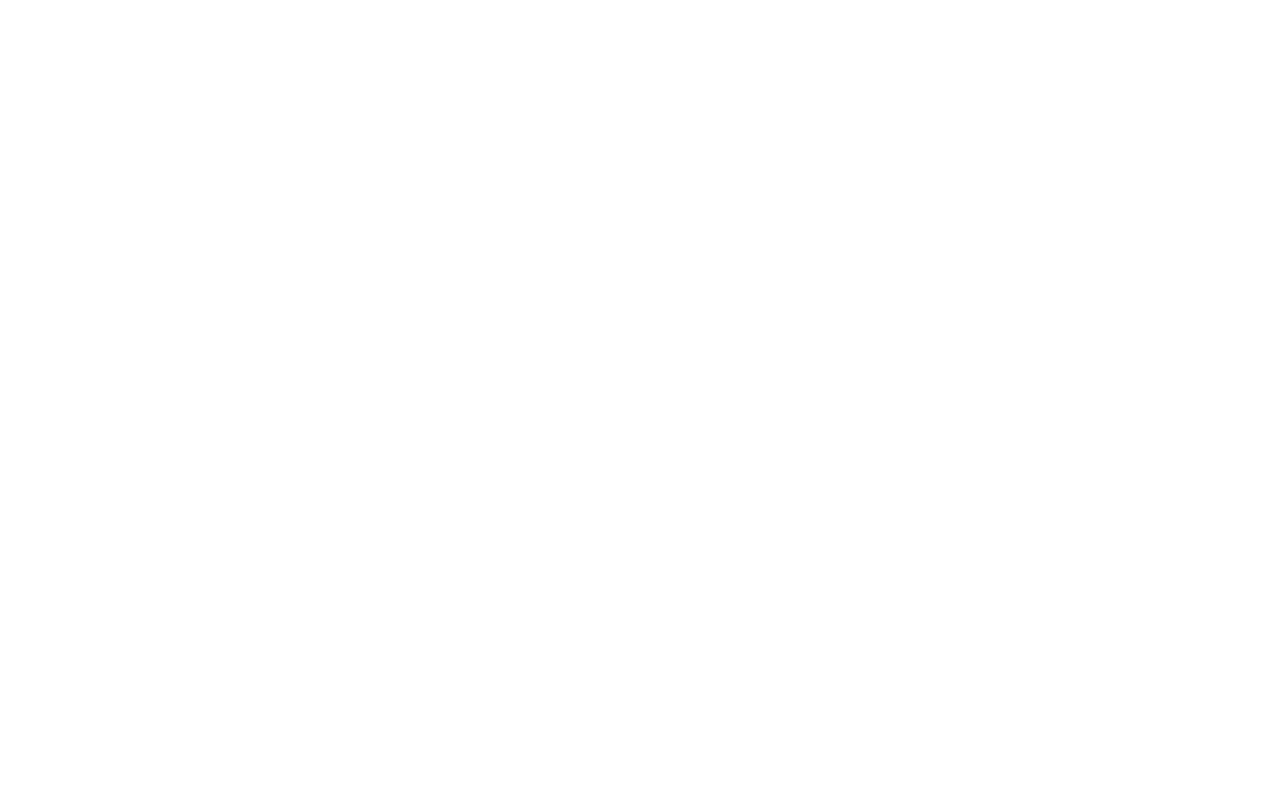
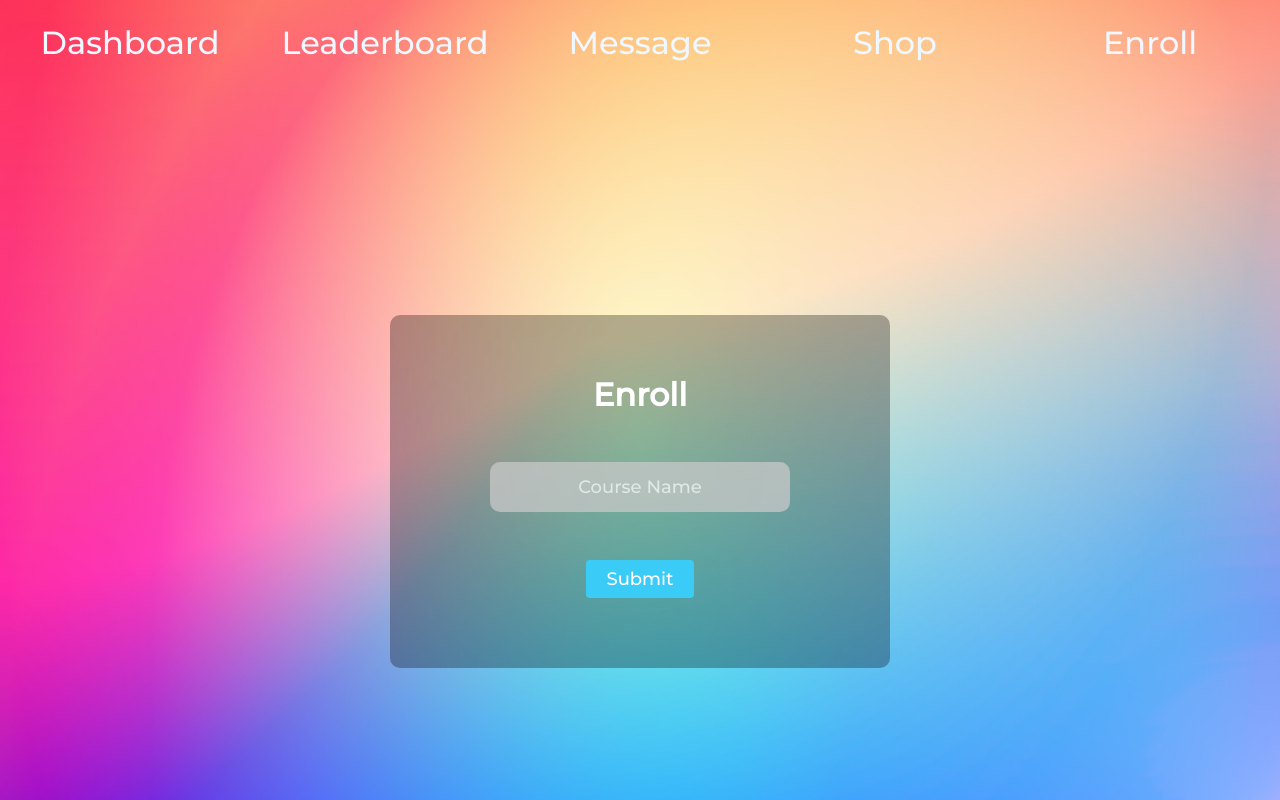
Before and after one commit to EstherHan1104/CEN3031-Group87, a React (Create React App) app in the folder client/: page /enroll in a window 1280 px wide. Before the commit this address had no page. Built offline with nearby package versions, Linux system fonts and the light colour scheme.

Commit message:
updated dashboard/added enroll functionality

```diff
--- a/client/src/App.js
+++ b/client/src/App.js
@@ -4,8 +4,11 @@
 import Login from './components/pages/Login';
 import Register from './components/pages/Register';
 import Dashboard from './components/pages/Dashboard';
-//import Enroll from './components/pages/Enroll';
+import Enroll from './components/pages/Enroll';
 import About from './components/pages/About';
+import Leaderboard from './components/pages/Leaderboard';
+import Message from './components/pages/Message';
+import Shop from './components/pages/Shop';
 //import UserContext from '../src/components/context/User';
 
 class App extends Component {
@@ -18,6 +21,10 @@
           <Route path="/register" element={<Register/>}/>
           <Route path="/dashboard" element={<Dashboard/>}/>
           <Route path="/about" element={<About/>}/>
+          <Route path="/enroll" element={<Enroll/>}/>
+          <Route path="/leaderboard" element={<Leaderboard/>}/>
+          <Route path="/message" element={<Message/>}/>
+          <Route path="/shop" element={<Shop/>}/>
         </Routes>
       </Router>
     );
--- a/client/src/components/pages/Dashboard.js
+++ b/client/src/components/pages/Dashboard.js
@@ -3,6 +3,8 @@
 import { useNavigate } from 'react-router-dom';
 import { decodeToken } from 'react-jwt';
 import axios from 'axios';
+import DashNavbar from '../subcomponents/DashNavbar';
+import Dash from '../subcomponents/Dash';
 
 const Dashboard = () => {
     const history = useNavigate();
@@ -29,7 +31,10 @@
     })
 
   return (
-    <div>Dashboard</div>
+    <div className="main">
+        <DashNavbar/>
+        <Dash/>
+    </div>
   )
 }
 
--- a/client/src/components/pages/Enroll.js
+++ b/client/src/components/pages/Enroll.js
@@ -1,10 +1,12 @@
 import React, { Component } from 'react';
+import DashNavbar from '../subcomponents/DashNavbar';
 import EnrollForm from '../subcomponents/EnrollForm';
 
 export default class Enroll extends Component {
   render() {
     return (
-      <div>
+      <div className="main">
+          <DashNavbar/>
           <EnrollForm/>
       </div>
     )
--- /dev/null
+++ b/client/src/components/pages/Leaderboard.js
@@ -0,0 +1,10 @@
+import React, { Component } from 'react'
+import DashNavbar from '../subcomponents/DashNavbar';
+
+export default class Leaderboard extends Component {
+  render() {
+    return (
+      <DashNavbar/>
+    )
+  }
+}
--- /dev/null
+++ b/client/src/components/pages/Message.js
@@ -0,0 +1,10 @@
+import React, { Component } from 'react';
+import DashNavbar from '../subcomponents/DashNavbar';
+
+export default class Message extends Component {
+  render() {
+    return (
+        <DashNavbar/>
+    )
+  }
+}
--- /dev/null
+++ b/client/src/components/pages/Shop.js
@@ -0,0 +1,10 @@
+import React, { Component } from 'react';
+import DashNavbar from '../subcomponents/DashNavbar';
+
+export default class Shop extends Component {
+  render() {
+    return (
+        <DashNavbar/>
+    )
+  }
+}
--- /dev/null
+++ b/client/src/components/subcomponents/Dash.js
@@ -0,0 +1,11 @@
+import React, { Component } from 'react'
+
+export default class Dash extends Component {
+  render() {
+    return (
+      <div>
+
+      </div>
+    )
+  }
+}
--- /dev/null
+++ b/client/src/components/subcomponents/DashNavbar.js
@@ -0,0 +1,27 @@
+import React, { Component } from 'react'
+import { Link } from 'react-router-dom';
+import '../../css/DashNavbar.css';
+
+export default class DashNavbar extends Component {
+  render() {
+    return (
+        <div className="DashNavbar">
+            <Link className="text" to="/dashboard">
+                <button className="btn-2">Dashboard</button>
+            </Link>
+            <Link className="text" to="/leaderboard">
+                <button className="btn-2">Leaderboard</button>
+            </Link>
+            <Link className="text" to="/message">
+                <button className="btn-2">Message</button>
+            </Link>
+            <Link className="text" to="/shop">
+                <button className="btn-2">Shop</button>
+            </Link>
+            <Link className="text" to="/enroll">
+                <button className="btn-2">Enroll</button>
+            </Link>
+        </div>
+    )
+  }
+}
--- a/client/src/components/subcomponents/EnrollForm.js
+++ b/client/src/components/subcomponents/EnrollForm.js
@@ -2,6 +2,7 @@
 //import UserContext from '../context/User';
 import { Button } from '../subcomponents/Button';
 import axios from 'axios';
+import '../../css/Login.css';
 
 export default class EnrollForm extends Component {
     constructor(props) {
@@ -34,15 +35,18 @@
 
     render() {
         return (
-            <div className="form">
-                <h1 id="logintitle">Enroll</h1><br/>
-                <form onSubmit={this.onSubmit}>
-                    <input type="text" name="name" placeholder="Course Name" id="inputbox1"
-                    onChange={this.onChange}/>
+            <div>
+                <div className="form">
+                    <h1 id="logintitle">Enroll</h1>
                     <br/><br/>
-                    <Button type="submit" name="submit">Submit</Button>
-                </form>
-                <div className="form-register">
+                    <form onSubmit={this.onSubmit}>
+                        <input type="text" name="name" placeholder="Course Name" id="inputbox1"
+                        onChange={this.onChange}/>
+                        <br/><br/><br/>
+                        <div style={{paddingTop: '10px'}}>
+                            <Button type="submit" name="submit">Submit</Button>
+                        </div>
+                    </form>
                 </div>
             </div>
         )
--- /dev/null
+++ b/client/src/css/DashNavbar.css
@@ -0,0 +1,32 @@
+.DashNavbar
+{
+    display: flex;
+    flex-direction: row;
+    justify-content: space-evenly;
+    align-items: top;
+    text-align: center;
+    background-image: url('../images/loginbackground.jpg');
+    background-size: cover;
+    padding-top: 20px;
+}
+
+.btn-2
+{
+    width: 250px;
+    height: 45px;
+    border: none;
+    color: aliceblue;
+    background-color: transparent;
+    border-radius: 4px;
+    box-shadow: inset 0 0 0 0 darkblue;
+    transition: ease-out 0.5s;
+    font-size: 2rem;
+    outline: none;
+}
+
+.btn-2:hover
+{
+    box-shadow: inset 300px 0 0 0 rgb(1, 163, 204);
+    cursor: pointer;
+    color: rgb(0, 0, 0);
+}
```
Also changed, not shown: client/src/components/subcomponents/RegisterForm.js (line endings or trailing spaces).
